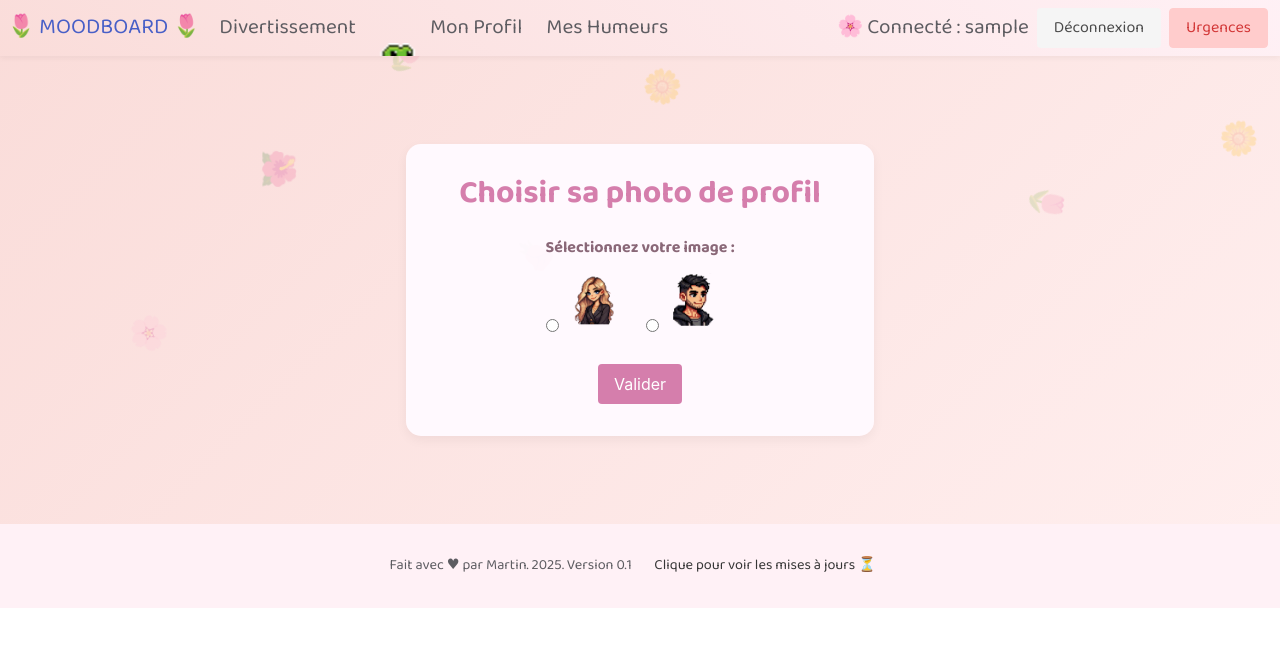
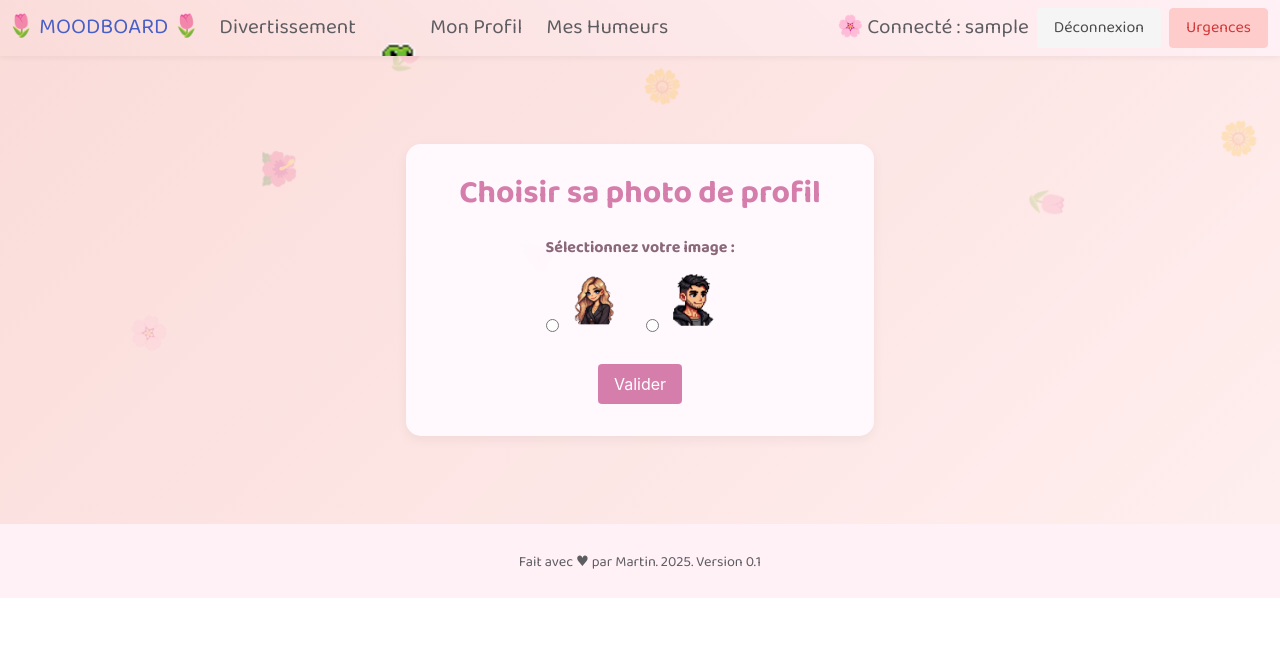
Before and after one commit to Ovanity/Elise, a Flask app: page /choose_profile_pic in a window 1280 px wide. Shown: the top 647 px of the page. Run offline with Flask 3, Linux system fonts and the light colour scheme; the visitor is signed in with stand-in values (Sample User, id 1).

Commit message:
requirements

```diff
--- a/templates/layout.html
+++ b/templates/layout.html
@@ -155,11 +155,6 @@
       {% if session.username %}
         <a class="navbar-item" href="{{ url_for('user_profile', username=session.username) }}">Mon Profil</a>
         <a class="navbar-item" href="{{ url_for('user_moods', username=session.username) }}">Mes Humeurs</a>
-        <!-- Always show 'Urgences' in the burger menu on mobile -->
-        <a class="navbar-item is-hidden-desktop" href="{{ url_for('register') }}"
-           style="background-color: #FFCCCC; border-color: #FFCCCC; color: #D23636;">
-          Urgences
-        </a>
         <!-- Optional: Add your Updates button if desired -->
         <a class="navbar-item is-hidden-desktop" href="{{ url_for('majs') }}">Mises à Jours</a>
       {% endif %}
@@ -203,9 +198,6 @@
   <div class="content has-text-centered">
     <div style="display: inline-flex; align-items: center; gap: 0.5rem;">
       <p style="margin: 0; font-size: 0.9rem">Fait avec ♥ par Martin. 2025. Version 0.1</p>
-      <a href="{{ url_for('majs') }}" class="button is-small"
-         style="background-color: transparent; border: none; font-size: 0.9rem; cursor: pointer;">
-        Clique pour voir les mises à jours ⏳
       </a>
     </div>
   </div>
```
